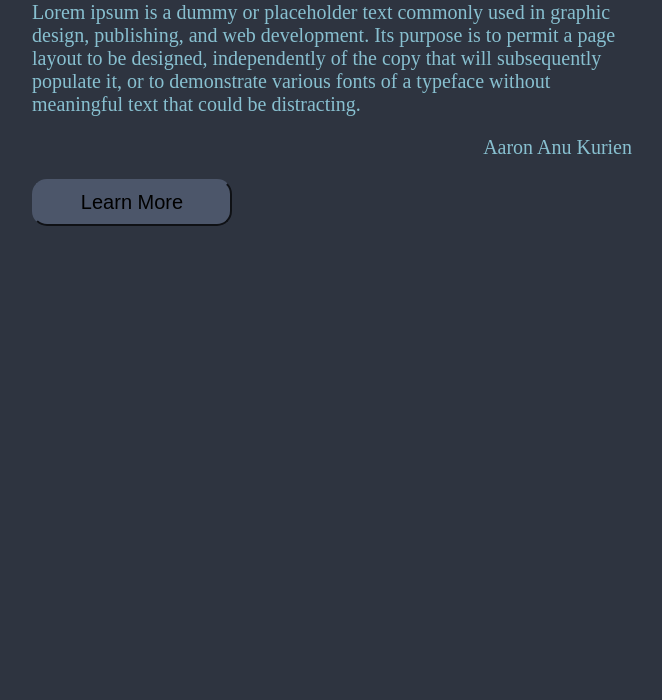
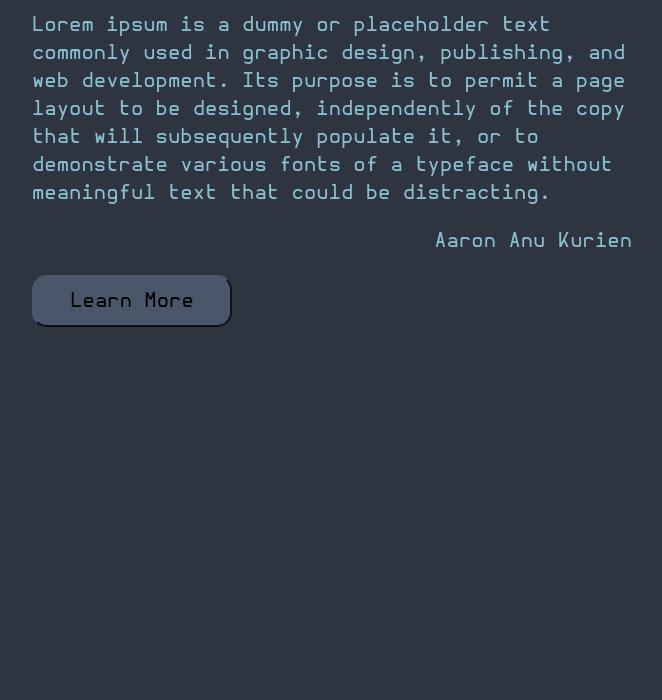
Before and after one commit to aaron-anu/Winter-Arc, a plain HTML site: page index.html in a window 1280 px wide. Shown: the part 100-800 px from the top of the page, without its empty margins (308-970 px from the left). Drawn offline with Linux system fonts and the light colour scheme.

Commit message:
Last Day

```diff
--- a/style.css
+++ b/style.css
@@ -1,6 +1,6 @@
 @font-face {
   font-family: 'Hermit';
-  src: url('/Hermit-Regular.otf') format('otf');
+  src: url('Hermit-Regular.otf') ;
   font-weight: normal;
   font-style: normal;
 }
@@ -9,7 +9,7 @@
 p {
   font-size: 20px;
   color: #88C0D0;
-  font-family: Hermit,serif;
+  font-family: 'Hermit',sans-serif;
 }
 
 h1 {
@@ -29,6 +29,7 @@ body {
 	justify-content: center;
 	align-items: center;
 	background-color: #2E3440;
+  font-family: 'Hermit',sans-serif;
 }
 
 .Name {
@@ -43,5 +44,6 @@ button {
 	background-color: #4C566A;
 	border-color: #4C566A;
 	font-size: 20px;
+	font-family: 'Hermit',sans-serif;
 
 }
```
